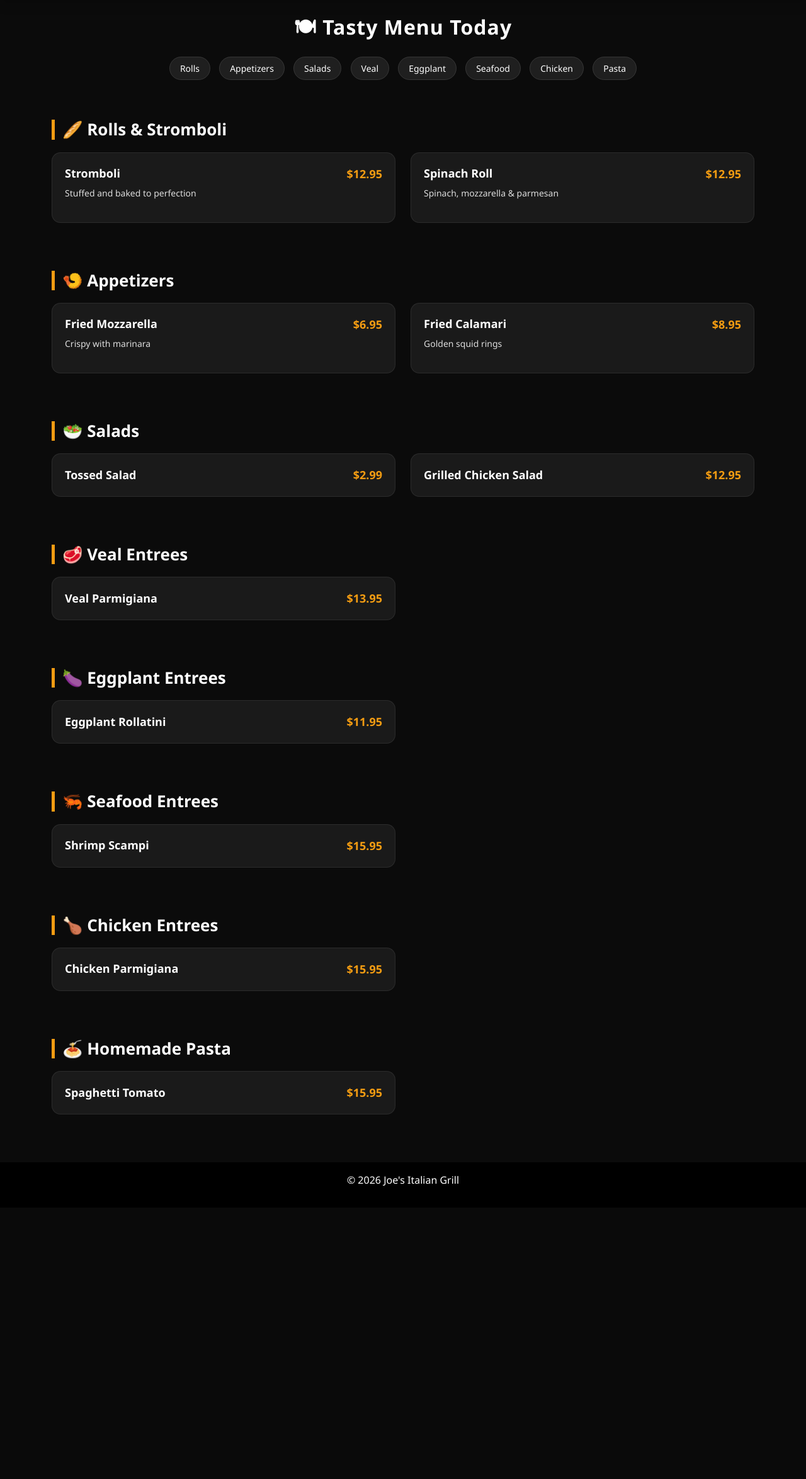
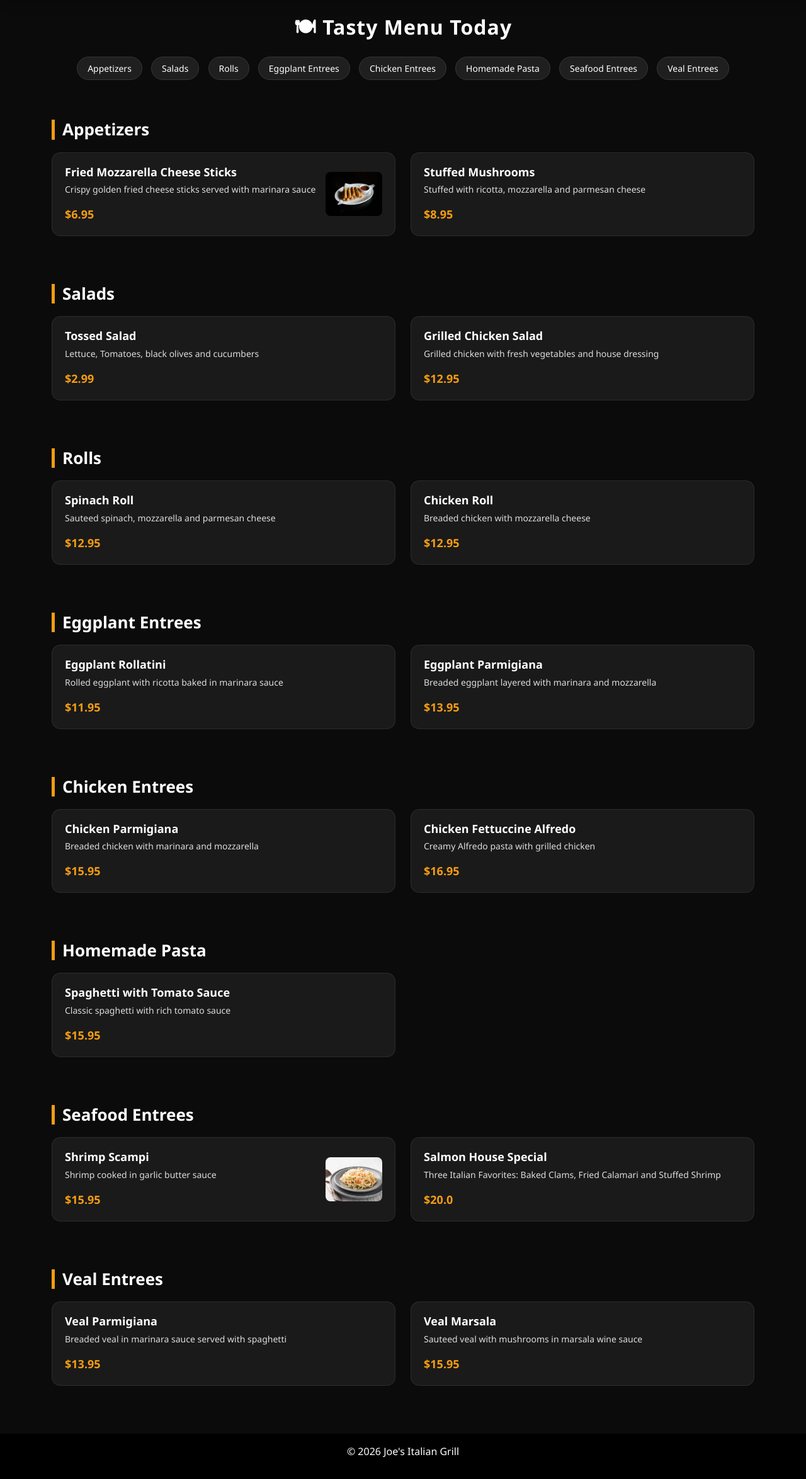
Before and after one commit to challavinay251/joes-italian-grill-website, a Django app: page /menu/ in a window 1280 px wide. Shown: the part 62-2411 px from the top of the page at 63% size. Before the commit the page ends 1945 px from the top, so only its background shows below. Run offline with Django 4.2, Linux system fonts and the light colour scheme; data comes from the database, SQL or seed files in the repository; both versions use the stored data as it was after the commit.

Commit message:
Day 4: Dynamic menu with admin integration

```diff
--- a/core/views.py
+++ b/core/views.py
@@ -1,8 +1,22 @@
 from django.shortcuts import render
-
-def home(request):
-    return render(request, 'home.html')
+from products.models import Category, Product
 
 
+# 🏠 HOME PAGE
+def home(request):
+    best_sellers = Product.objects.filter(is_best_seller=True)[:3]
+    products = Product.objects.all()[:6]  # for menu preview
+
+    return render(request, 'home.html', {
+        'best_sellers': best_sellers,
+        'products': products
+    })
+
+
+# 🍽 MENU PAGE (DYNAMIC)
 def menu(request):
-    return render(request, 'menu.html')
+    categories = Category.objects.prefetch_related('products').all()
+
+    return render(request, 'menu.html', {
+        'categories': categories
+    })
--- a/restaurant_project/settings.py
+++ b/restaurant_project/settings.py
@@ -123,6 +123,11 @@ USE_TZ = True
 
 STATIC_URL = 'static/'
 
+import os
+
+MEDIA_URL = '/media/'
+MEDIA_ROOT = os.path.join(BASE_DIR, 'media')
+
 # Default primary key field type
 # https://docs.djangoproject.com/en/4.2/ref/settings/#default-auto-field
 
--- a/restaurant_project/urls.py
+++ b/restaurant_project/urls.py
@@ -17,7 +17,17 @@ Including another URLconf
 from django.contrib import admin
 from django.urls import path, include
 
+# 🔥 MEDIA IMPORTS (IMPORTANT)
+from django.conf import settings
+from django.conf.urls.static import static
+
 urlpatterns = [
     path('admin/', admin.site.urls),
-    path('', include('core.urls')),
+
+    # 👉 your app urls (example)
+    path('', include('core.urls')),   # or your app name
 ]
+
+# 🔥 MEDIA FILES SERVING (FOR IMAGES)
+if settings.DEBUG:
+    urlpatterns += static(settings.MEDIA_URL, document_root=settings.MEDIA_ROOT)
--- a/templates/menu.html
+++ b/templates/menu.html
@@ -12,6 +12,7 @@
         letter-spacing: 1px;
     }
 
+    /* 🔥 NAV */
     .menu-nav {
         text-align: center;
         margin-bottom: 30px;
@@ -40,6 +41,7 @@
         transform: translateY(-2px);
     }
 
+    /* 🔥 SECTION */
     .section-title {
         font-size: 26px;
         font-weight: 700;
@@ -48,6 +50,7 @@
         padding-left: 12px;
     }
 
+    /* 🔥 CARD */
     .card {
         background: #1a1a1a;
         border-radius: 14px;
@@ -62,6 +65,7 @@
         box-shadow: 0 12px 30px rgba(243,156,18,0.25);
     }
 
+    /* 🔥 ITEM */
     .menu-item {
         display: flex;
         justify-content: space-between;
@@ -86,152 +90,63 @@
         font-size: 18px;
         font-weight: 700;
     }
+
+    .menu-image {
+        width: 90px;
+        height: 70px;
+        object-fit: cover;
+        border-radius: 8px;
+        margin-left: 15px;
+    }
 </style>
 
 <h2 class="text-center mb-4">🍽 Tasty Menu Today</h2>
 
-<!-- NAV -->
+<!-- 🔥 DYNAMIC NAV -->
 <div class="menu-nav">
-    <a href="#rolls">Rolls</a>
-    <a href="#appetizers">Appetizers</a>
-    <a href="#salads">Salads</a>
-    <a href="#veal">Veal</a>
-    <a href="#eggplant">Eggplant</a>
-    <a href="#seafood">Seafood</a>
-    <a href="#chicken">Chicken</a>
-    <a href="#pasta">Pasta</a>
+    {% for category in categories %}
+        <a href="#cat{{ category.id }}">{{ category.name }}</a>
+    {% endfor %}
 </div>
 
-<!-- Rolls -->
-<h3 id="rolls" class="section-title">🥖 Rolls & Stromboli</h3>
-<div class="row">
-    <div class="col-md-6 mb-3">
-        <div class="card">
-            <div class="menu-item">
-                <h5>Stromboli</h5>
-                <strong>$12.95</strong>
-            </div>
-            <p class="menu-desc">Stuffed and baked to perfection</p>
-        </div>
-    </div>
-    <div class="col-md-6 mb-3">
-        <div class="card">
-            <div class="menu-item">
-                <h5>Spinach Roll</h5>
-                <strong>$12.95</strong>
-            </div>
-            <p class="menu-desc">Spinach, mozzarella & parmesan</p>
-        </div>
-    </div>
-</div>
+<!-- 🔥 DYNAMIC MENU -->
+{% for category in categories %}
+    <h3 id="cat{{ category.id }}" class="section-title">
+        {{ category.name }}
+    </h3>
 
-<!-- Appetizers -->
-<h3 id="appetizers" class="section-title">🍤 Appetizers</h3>
-<div class="row">
-    <div class="col-md-6 mb-3">
-        <div class="card">
-            <div class="menu-item">
-                <h5>Fried Mozzarella</h5>
-                <strong>$6.95</strong>
-            </div>
-            <p class="menu-desc">Crispy with marinara</p>
-        </div>
-    </div>
-    <div class="col-md-6 mb-3">
-        <div class="card">
-            <div class="menu-item">
-                <h5>Fried Calamari</h5>
-                <strong>$8.95</strong>
-            </div>
-            <p class="menu-desc">Golden squid rings</p>
-        </div>
-    </div>
-</div>
+    <div class="row">
+        {% for product in category.products.all %}
+        <div class="col-md-6 mb-3">
+            <div class="card">
 
-<!-- Salads -->
-<h3 id="salads" class="section-title">🥗 Salads</h3>
-<div class="row">
-    <div class="col-md-6 mb-3">
-        <div class="card">
-            <div class="menu-item">
-                <h5>Tossed Salad</h5>
-                <strong>$2.99</strong>
+                <div class="menu-item">
+
+                    <div style="flex:1;">
+                        <h5>{{ product.name }}</h5>
+
+                        {% if product.description %}
+                        <p class="menu-desc">
+                            {{ product.description }}
+                        </p>
+                        {% endif %}
+
+                        <strong>${{ product.price }}</strong>
+                    </div>
+
+                    {% if product.image %}
+                        <img src="{{ product.image.url }}" class="menu-image">
+                    {% endif %}
+
+                </div>
+
             </div>
         </div>
+        {% empty %}
+            <p class="text-muted">No items available</p>
+        {% endfor %}
     </div>
-    <div class="col-md-6 mb-3">
-        <div class="card">
-            <div class="menu-item">
-                <h5>Grilled Chicken Salad</h5>
-                <strong>$12.95</strong>
-            </div>
-        </div>
-    </div>
-</div>
 
-<!-- Veal -->
-<h3 id="veal" class="section-title">🥩 Veal Entrees</h3>
-<div class="row">
-    <div class="col-md-6 mb-3">
-        <div class="card">
-            <div class="menu-item">
-                <h5>Veal Parmigiana</h5>
-                <strong>$13.95</strong>
-            </div>
-        </div>
-    </div>
-</div>
-
-<!-- Eggplant -->
-<h3 id="eggplant" class="section-title">🍆 Eggplant Entrees</h3>
-<div class="row">
-    <div class="col-md-6 mb-3">
-        <div class="card">
-            <div class="menu-item">
-                <h5>Eggplant Rollatini</h5>
-                <strong>$11.95</strong>
-            </div>
-        </div>
-    </div>
-</div>
-
-<!-- Seafood -->
-<h3 id="seafood" class="section-title">🦐 Seafood Entrees</h3>
-<div class="row">
-    <div class="col-md-6 mb-3">
-        <div class="card">
-            <div class="menu-item">
-                <h5>Shrimp Scampi</h5>
-                <strong>$15.95</strong>
-            </div>
-        </div>
-    </div>
-</div>
-
-<!-- Chicken -->
-<h3 id="chicken" class="section-title">🍗 Chicken Entrees</h3>
-<div class="row">
-    <div class="col-md-6 mb-3">
-        <div class="card">
-            <div class="menu-item">
-                <h5>Chicken Parmigiana</h5>
-                <strong>$15.95</strong>
-            </div>
-        </div>
-    </div>
-</div>
-
-<!-- Pasta -->
-<h3 id="pasta" class="section-title">🍝 Homemade Pasta</h3>
-<div class="row">
-    <div class="col-md-6 mb-3">
-        <div class="card">
-            <div class="menu-item">
-                <h5>Spaghetti Tomato</h5>
-                <strong>$15.95</strong>
-            </div>
-        </div>
-    </div>
-</div>
+{% endfor %}
 
 {% endblock %}
```
Also changed, not shown: templates/home.html (+48 -46 lines), db.sqlite3, media/products/fried_mozzarella.jpg (added), media/products/shrimp_scampi.jpg (added).
